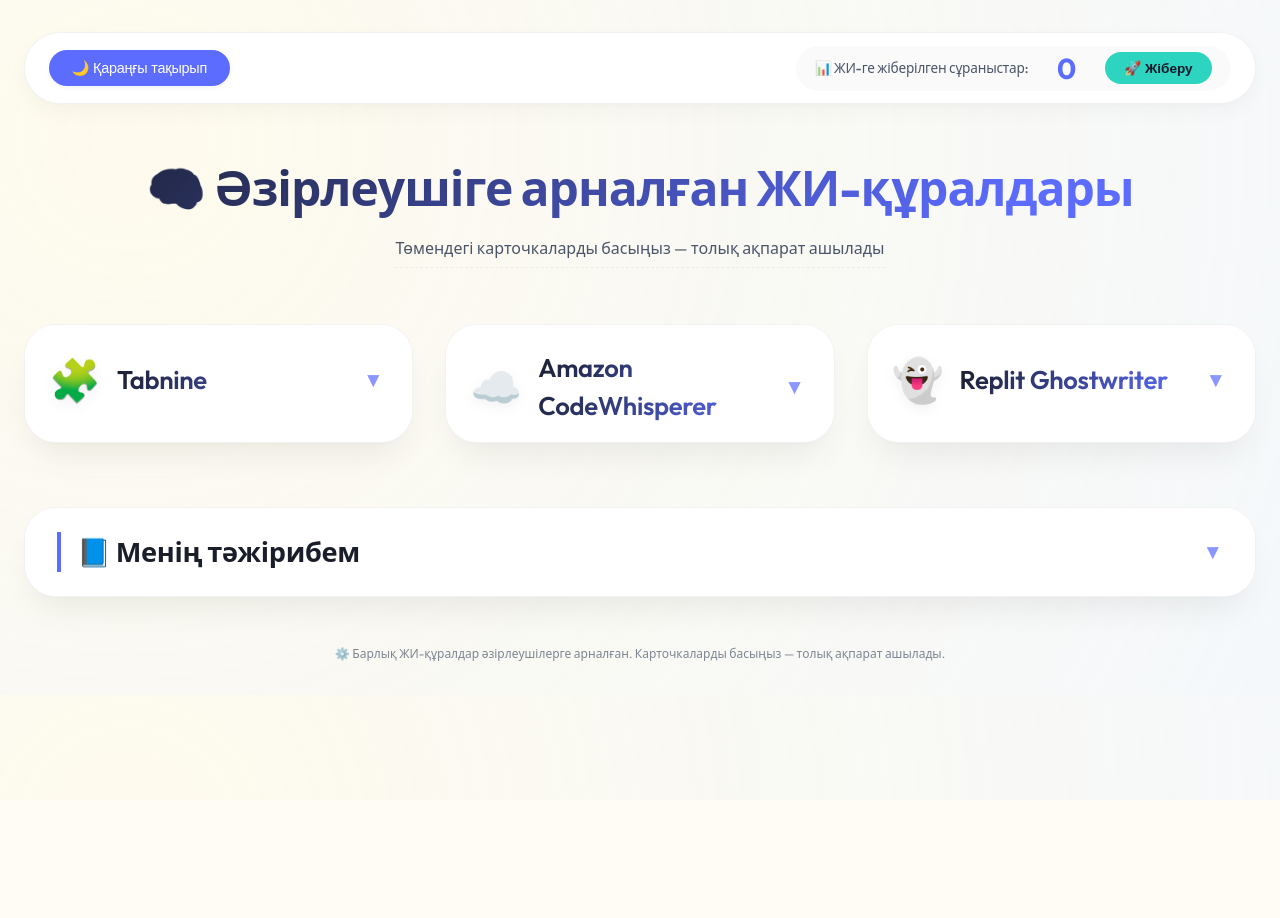
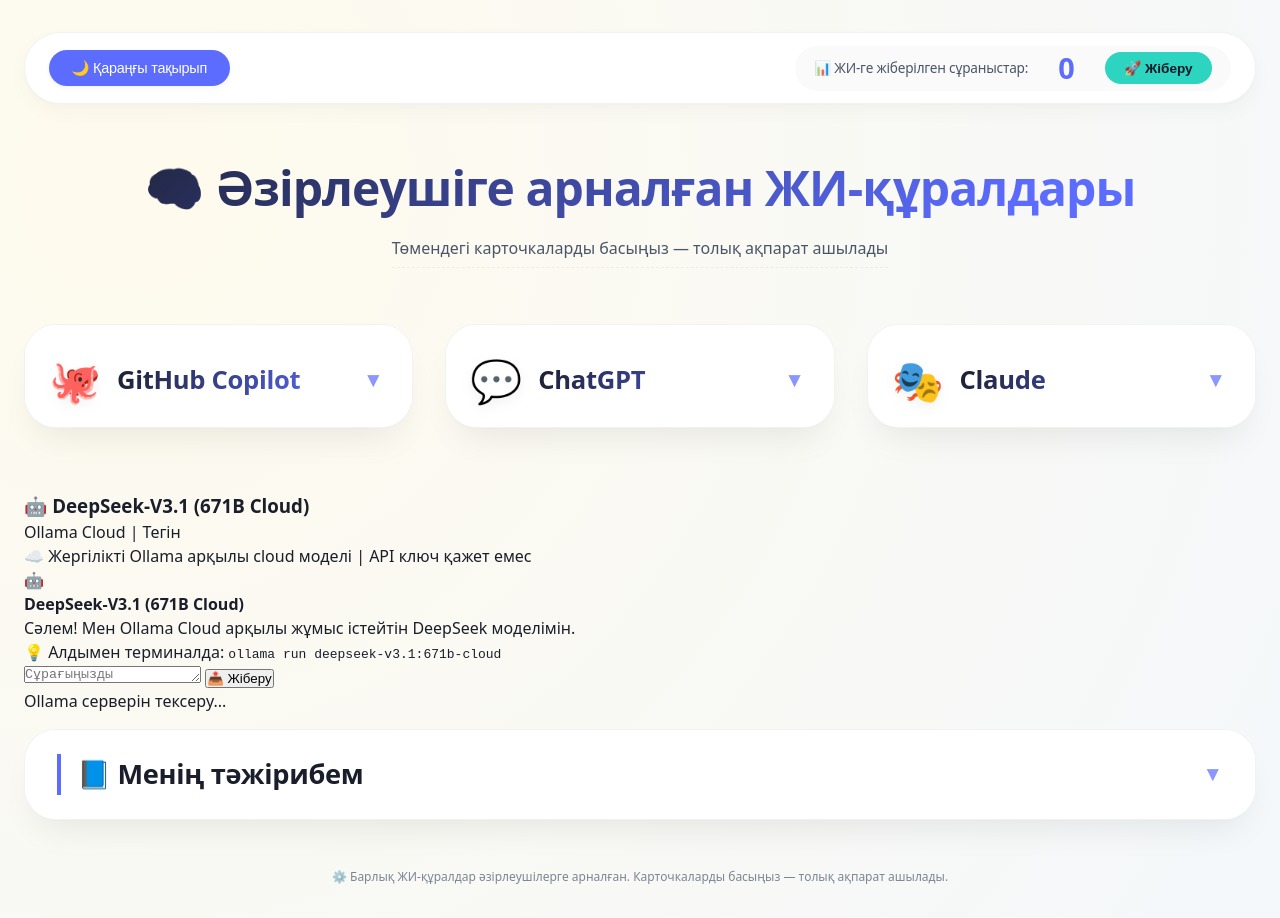
Before and after one commit to nuray06887/sait1, a plain HTML site: page index.html in a window 1280 px wide. Before the commit the page ends 800 px from the top, so only its background shows below. Drawn offline with Linux system fonts and the light colour scheme.

Commit message:
Update index.html

```diff
--- a/index.html
+++ b/index.html
@@ -3,13 +3,14 @@
 <head>
     <meta charset="UTF-8">
     <meta name="viewport" content="width=device-width, initial-scale=1.0, user-scalable=yes">
-    <title>Әзірлеушіге арналған ЖИ-құралдары | AI құралдары</title>
+    <title>Әзірлеушіге арналған ЖИ-құралдары | DeepSeek AI</title>
     <link rel="stylesheet" href="style.css">
-    <link href="https://fonts.googleapis.com/css2?family=Outfit:wght@300;400;500;600;700;800&display=swap" rel="stylesheet">
+    <link href="https://fonts.googleapis.com/css2?family=Inter:opsz,wght@14..32,300;14..32,400;14..32,500;14..32,600;14..32,700;14..32,800&display=swap" rel="stylesheet">
     <script src="script.js" defer></script>
 </head>
 <body>
     <div class="container">
+        <!-- Әрекет панелі (тақырып ауыстыру + санауыш) -->
         <div class="action-bar">
             <button id="themeToggleBtn" class="btn-theme">🌙 Қараңғы тақырып</button>
             <div class="counter-section">
@@ -19,82 +20,122 @@
             </div>
         </div>
 
+        <!-- Басты тақырып -->
         <div class="header">
             <h1>🧠 Әзірлеушіге арналған ЖИ-құралдары</h1>
             <p>Төмендегі карточкаларды басыңыз — толық ақпарат ашылады</p>
         </div>
 
+        <!-- Карточкалар (кемінде 3 дана) -->
         <div class="cards-grid">
+            <!-- Карточка 1: GitHub Copilot -->
             <div class="card">
                 <div class="card-header">
-                    <div class="card-icon">🧩</div>
-                    <h2>Tabnine</h2>
+                    <div class="card-icon">🐙</div>
+                    <h2>GitHub Copilot</h2>
                     <button class="card-toggle-btn">▼</button>
                 </div>
                 <div class="card-details">
                     <div class="card-description">
-                        Tabnine — бүкіл командаға арналған AI код ассистенті. Ол жеке код базаңызға үйреніп, контекстке байланысты толық функциялар мен жолдарды ұсынады.
+                        GitHub Copilot — OpenAI Codex негізінде құрылған AI жұптық бағдарламашысы.
+                        Ол нақты уақытта код ұсынып, функциялар мен тесттерді автоматты түрде жазады.
                     </div>
                     <div class="card-abilities">
                         <strong>✨ НЕ ІСТЕЙ АЛАДЫ:</strong>
                         <ul>
-                            <li>Барлық танымал IDE-лерде (VS Code, IntelliJ, PyCharm) толық жолдарды болжайды</li>
-                            <li>Жеке немесе ұжымдық код стиліне бейімделеді</li>
-                            <li>20+ тілді қолдайды, жеке серверде жұмыс істеу мүмкіндігі</li>
-                            <li>Қауіпсіздік пен жеке кодты қорғауды қамтамасыз етеді</li>
+                            <li>Кодты автоматты түрде аяқтап, функцияларды ұсынады</li>
+                            <li>VS Code, IntelliJ, Neovim және басқа IDE-лерде жұмыс істейді</li>
+                            <li>Комментарийлерден код құрастырады</li>
+                            <li>Бірнеше балама шешімдерді көрсетеді</li>
                         </ul>
                     </div>
-                    <a class="card-link" href="https://www.tabnine.com/" target="_blank">🔗 Ресми сайт → tabnine.com</a>
+                    <a class="card-link" href="https://github.com/features/copilot" target="_blank">🔗 Ресми сайт → github.com/copilot</a>
                 </div>
             </div>
 
+            <!-- Карточка 2: ChatGPT -->
             <div class="card">
                 <div class="card-header">
-                    <div class="card-icon">☁️</div>
-                    <h2>Amazon CodeWhisperer</h2>
+                    <div class="card-icon">💬</div>
+                    <h2>ChatGPT</h2>
                     <button class="card-toggle-btn">▼</button>
                 </div>
                 <div class="card-details">
                     <div class="card-description">
-                        Amazon CodeWhisperer — AWS-тің тегін AI кодтау көмекшісі. Ол нақты уақытта код ұсынып, қауіпсіздік аудитін жүргізеді.
+                        ChatGPT — OpenAI компаниясының GPT-4 моделіне негізделген диалогтық AI көмекшісі.
+                        Код жазуға, қателерді түзетуге, құжаттама жасауға және идеяларды талқылауға көмектеседі.
                     </div>
                     <div class="card-abilities">
-                        <strong>🚀 НЕ ІСТЕЙ АЛАДЫ:</strong>
+                        <strong>✨ НЕ ІСТЕЙ АЛАДЫ:</strong>
                         <ul>
-                            <li>Python, Java, JavaScript, TypeScript, C# тілдерінде код ұсынады</li>
-                            <li>Security сканері: уязвимостьтерді тауып, түзету жолдарын көрсетеді</li>
-                            <li>AWS Lambda, S3, EC2 сервистеріне арналған шаблондар</li>
-                            <li>Жеке пайдаланушыларға тегін</li>
+                            <li>Күрделі алгоритмдерді түсіндіреді</li>
+                            <li>Кодты рефакторинг жасап, оңтайландырады</li>
+                            <li>Бағдарламалау сұрақтарына жауап береді</li>
+                            <li>Документация мен код комментарийлерін жазады</li>
                         </ul>
                     </div>
-                    <a class="card-link" href="https://aws.amazon.com/codewhisperer/" target="_blank">🔗 Ресми сайт → aws.amazon.com/codewhisperer</a>
+                    <a class="card-link" href="https://chat.openai.com/" target="_blank">🔗 Ресми сайт → chat.openai.com</a>
                 </div>
             </div>
 
+            <!-- Карточка 3: Claude -->
             <div class="card">
                 <div class="card-header">
-                    <div class="card-icon">👻</div>
-                    <h2>Replit Ghostwriter</h2>
+                    <div class="card-icon">🎭</div>
+                    <h2>Claude</h2>
                     <button class="card-toggle-btn">▼</button>
                 </div>
                 <div class="card-details">
                     <div class="card-description">
-                        Replit Ghostwriter — браузерлік IDE-ге біріктірілген AI жұптық бағдарламашы. Кодты түсіндіріп, қателерді түзетуге көмектеседі.
+                        Claude — Anthropic компаниясының AI ассистенті. Үлкен контекстімен (200K токен)
+                        және қауіпсіздікке баса назар аударатындығымен ерекшеленеді.
                     </div>
                     <div class="card-abilities">
                         <strong>✨ НЕ ІСТЕЙ АЛАДЫ:</strong>
                         <ul>
-                            <li>Кодты автоматты түрде аяқтау және функцияларды жасау</li>
-                            <li>«Түсіндіріңіз» режимі – күрделі код блоктарын түсіндіреді</li>
-                            <li>Қателерді талдап, түзету ұсыныстарын береді</li>
-                            <li>Бірлескен жобаларда AI көмекші ретінде жұмыс істейді</li>
+                            <li>100+ беттік кодты бірден өңдейді</li>
+                            <li>Қауіпсіз және этикалық код ұсынады</li>
+                            <li>Күрделі архитектуралық сұрақтарға жауап береді</li>
+                            <li>Кодты талдап, қателерді табады</li>
                         </ul>
                     </div>
-                    <a class="card-link" href="https://replit.com/site/ghostwriter" target="_blank">🔗 Ресми сайт → replit.com/ghostwriter</a>
+                    <a class="card-link" href="https://claude.ai/" target="_blank">🔗 Ресми сайт → claude.ai</a>
                 </div>
             </div>
         </div>
 
+        <!-- DeepSeek Chat бөлімі (Ollama арқылы) -->
+        <div class="chat-section" id="chatSection">
+            <div class="chat-header">
+                <div class="chat-title">
+                    <h3>🤖 DeepSeek-V3.1 (671B Cloud)</h3>
+                    <span class="model-badge">Ollama Cloud | Тегін</span>
+                </div>
+                <p>☁️ Жергілікті Ollama арқылы cloud моделі | API ключ қажет емес</p>
+            </div>
+            <div class="chat-messages" id="chatMessages">
+                <div class="message bot">
+                    <div class="message-avatar">🤖</div>
+                    <div class="message-content">
+                        <strong>DeepSeek-V3.1 (671B Cloud)</strong><br>
+                        Сәлем! Мен Ollama Cloud арқылы жұмыс істейтін DeepSeek моделімін.<br>
+                        <span class="setup-hint">
+                            💡 Алдымен терминалда: <code>ollama run deepseek-v3.1:671b-cloud</code>
+                        </span>
+                    </div>
+                </div>
+            </div>
+            <div class="chat-input-area">
+                <textarea id="chatInput" placeholder="Сұрағыңызды жазыңыз..." class="chat-input" rows="1"></textarea>
+                <button id="chatSendBtn" class="chat-send-btn">📤 Жіберу</button>
+            </div>
+            <div class="chat-status" id="chatStatus">
+                <span class="status-dot" id="statusDot"></span>
+                <span id="statusText">Ollama серверін тексеру...</span>
+            </div>
+        </div>
+
+        <!-- Менің тәжірибем бөлімі -->
         <div class="experience-section">
             <div class="exp-header">
                 <h3>📘 Менің тәжірибем</h3>
@@ -102,11 +143,20 @@
             </div>
             <div class="exp-details">
                 <div class="exp-content">
-                    <p><span class="badge">💡 Қолданып көрген құрал: <strong>Amazon CodeWhisperer</strong></span></p>
-                    <p>Мен бірнеше ай бойы <strong>Amazon CodeWhisperer</strong> көмекшісін VS Code ортасында сынап көрдім. Негізінен Python және TypeScript жобаларында қолдандым. Ең қатты әсер еткені – <strong>нақты уақыттағы қауіпсіздік кеңестері</strong>.</p>
-                    <p><strong>AWS Lambda функцияларын жазу кезінде уақытымды 30%-ға үнемдеді</strong>. Жалпы CodeWhisperer кодты тез жазуға және қауіпсіздік олқылықтарын азайтуға өте пайдалы.</p>
+                    <p><span class="badge">💡 Қолданып көрген құрал: <strong>GitHub Copilot + DeepSeek</strong></span></p>
+
+                    <p><strong>🔧 Қандай құрал көмектесті?</strong><br>
+                    Жұмысты орындау барысында маған ең көп көмектескен құрал — <strong>GitHub Copilot</strong> болды. Ол кодты жазғанда контекстке сай болжамдар жасап, уақытты үнемдеді. Сонымен қатар <strong>DeepSeek</strong> моделі күрделі сұрақтарға терең жауап беруге көмектесті.</p>
+
+                    <p><strong>⚠️ ЖИ нені дұрыс немесе ыңғайсыз жасады?</strong><br>
+                    <strong>Дұрыс жасағаны:</strong> Карточкалар мәтінін жазуда ЖИ нақты және мазмұнды сипаттамалар берді. CSS стильдерін ұйымдастыруға кеңес берді.<br>
+                    <strong>Ыңғайсыз жасағаны:</strong> Кейде артық ақпарат беріп, кодты шатастырып жіберді. Мұны мен өзім түзетіп, қажетсіз бөліктерді алып тастадым.</p>
+
+                    <p><strong>🚀 ЖИ 5 жылдан кейін әзірлеуші мамандығын қалай өзгертеді?</strong><br>
+                    Менің ойымша, ЖИ әзірлеушілердің жұмысын толығымен алмастырмайды, бірақ күнделікті тапсырмаларды айтарлықтай жеңілдетеді. Қарапайым кодтарды ЖИ жазады, ал әзірлеушілер архитектура, алгоритмдер және креативті шешімдерге көбірек көңіл бөледі. ЖИ көмекші ретінде әрекет етіп, адамдардың өнімділігін арттырады деп ойлаймын.</p>
+
                     <hr>
-                    <p>🔎 <strong>Қорытынды:</strong> ЖИ-құралдары күнделікті тасктарды жеңілдетіп, boilerplate кодты жазуды азайтады. Менің сүйіктім – Amazon CodeWhisperer.</p>
+                    <p>🔎 <strong>Қорытынды:</strong> ЖИ-құралдары — күшті көмекші, бірақ оларды саналы түрде қолданып, әр жол кодын түсіну маңызды. Бұл жобада ЖИ-ді тиімді пайдаланып, сапалы нәтижеге қол жеткіздім.</p>
                 </div>
             </div>
         </div>
```
